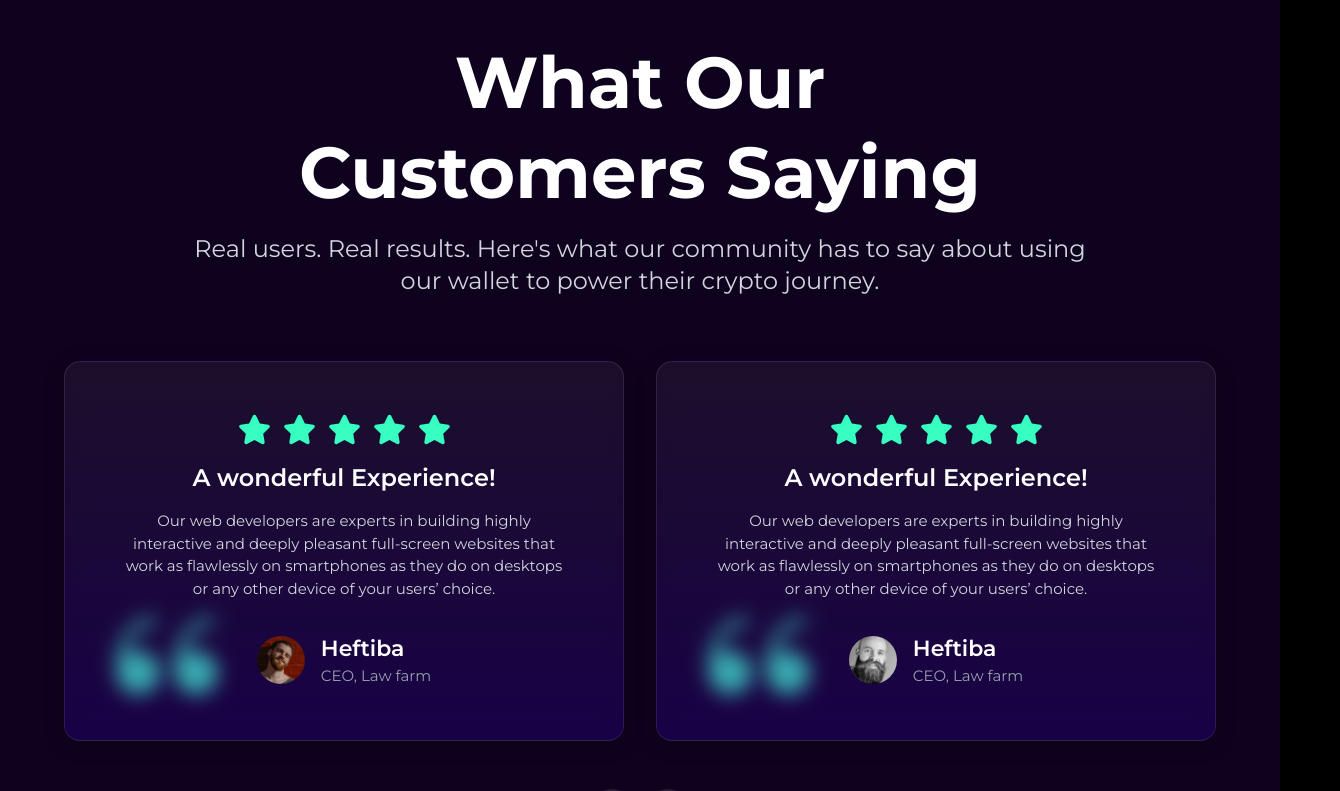
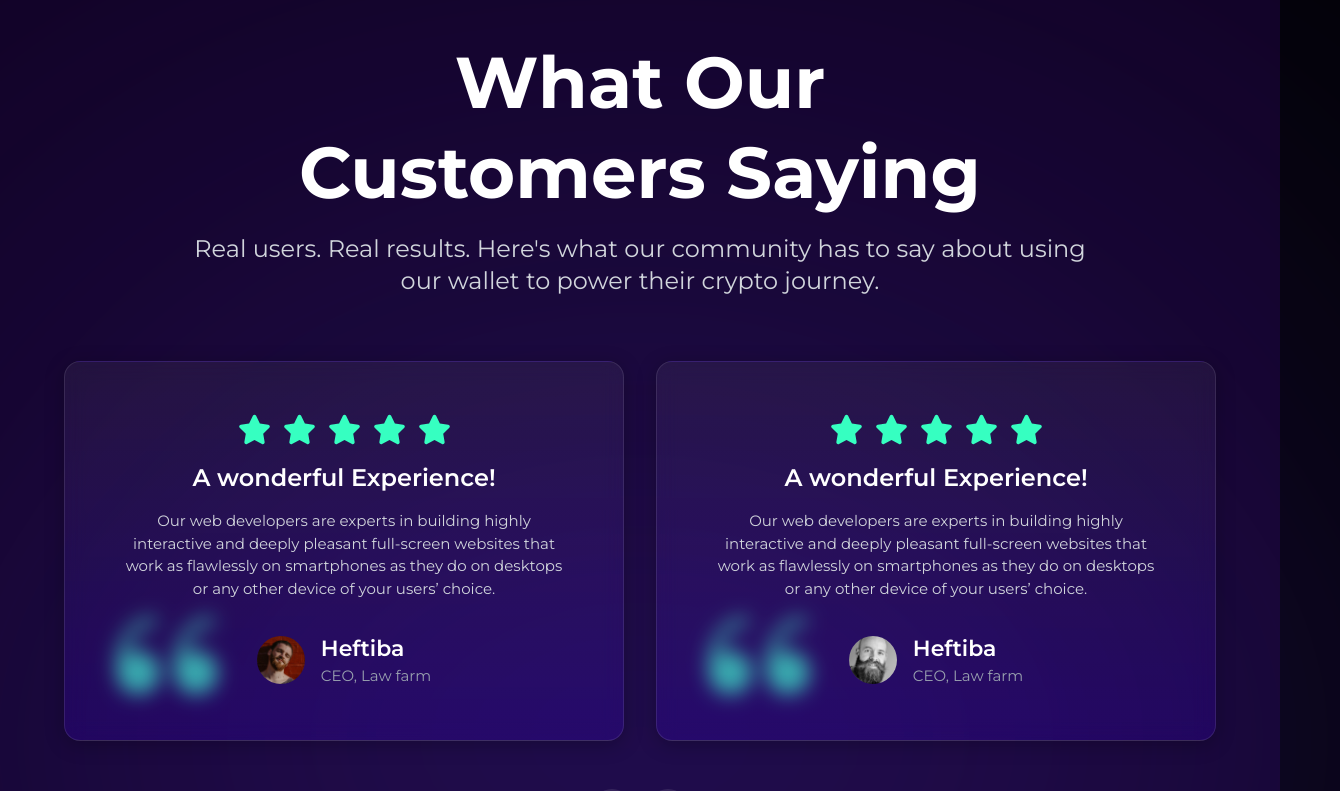
Before and after one commit to TamimOp/vezzra, a Next.js app: page / in a window 1280 px wide. Shown: the part 2000-2791 px from the top of the page, 1340 px wide, since content can reach past the window. Built offline with nearby package versions, Linux system fonts and the light colour scheme.

Commit message:
Wrap Feedback and BuyCrypto components in a shared background container

```diff
--- a/app/page.tsx
+++ b/app/page.tsx
@@ -21,8 +21,24 @@ export default function Home() {
 
       <Hero />
       <WhyChoose />
-      <Feedback />
-      <BuyCrypto />
+
+      {/* Wrapper for Feedback + BuyCrypto with shared background */}
+      <div className="relative">
+        {/* Background ellipse for this section */}
+        <div className="absolute top-1/2 left-1/2 transform -translate-x-1/2 -translate-y-1/2 pointer-events-none z-0">
+          <div
+            className="w-[1400px] h-[400px] rounded-full opacity-80"
+            style={{
+              background:
+                "radial-gradient(50% 50% at 50% 50%, #8F69F2 0%, #491AE4 100%)",
+              filter: "blur(390.79998779296875px)",
+            }}
+          />
+        </div>
+
+        <Feedback />
+        <BuyCrypto />
+      </div>
     </main>
   );
 }
```
